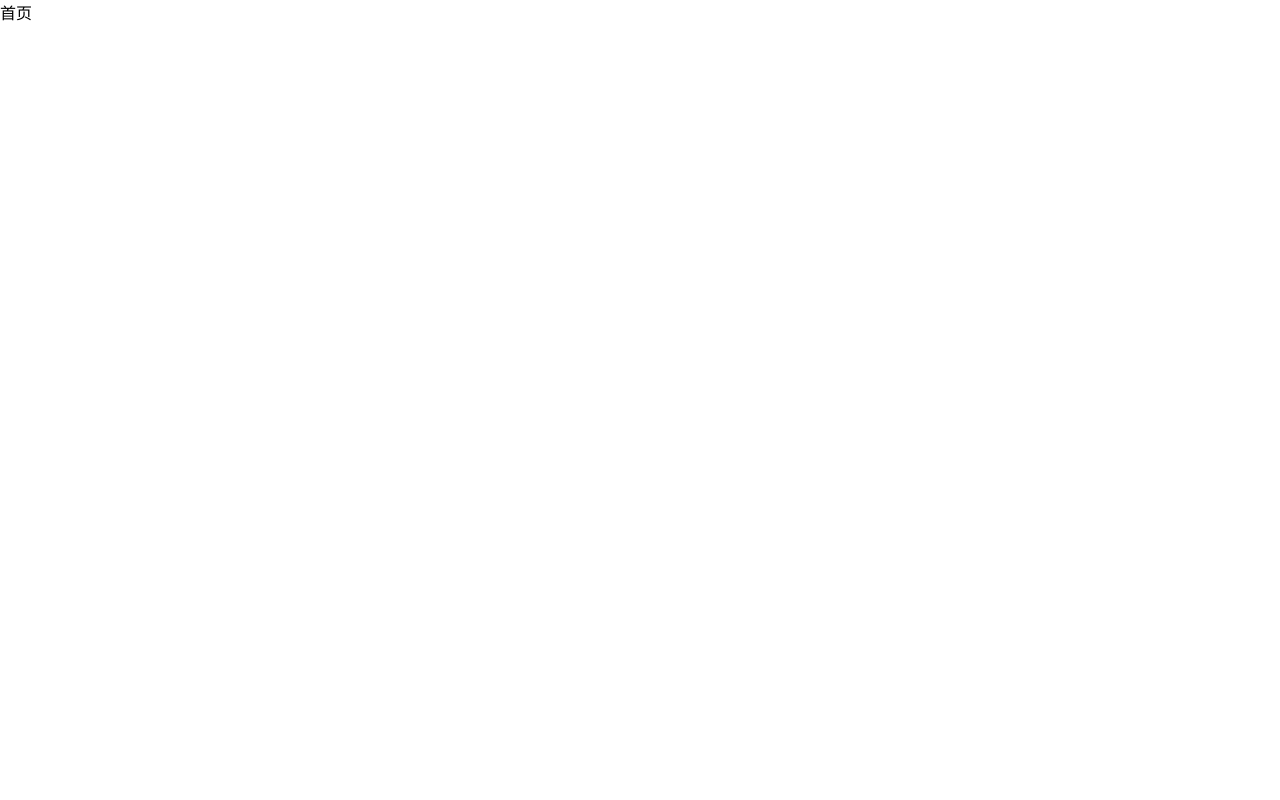
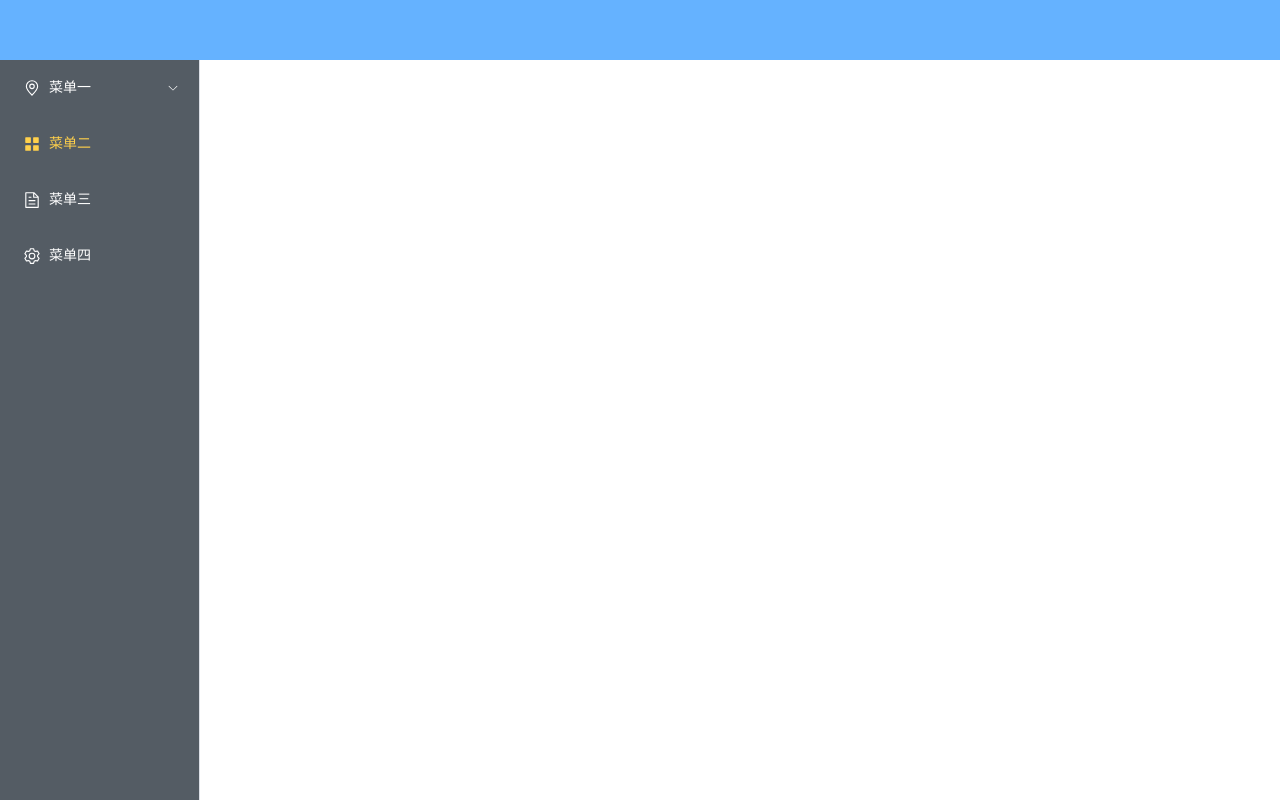
Before and after one commit to SunYiHang-Git/Vue3-Template-SYH, a Vue app: page / in a window 1280 px wide. Built offline with nearby package versions, Linux system fonts and the light colour scheme.

Commit message:
添加小说获取接口

```diff
--- a/package.json
+++ b/package.json
@@ -13,6 +13,7 @@
     "axios": "^1.7.9",
     "element-plus": "^2.9.4",
     "file-saver": "^2.0.5",
+    "jschardet": "^3.1.4",
     "lodash": "^4.17.21",
     "moment": "^2.30.1",
     "pinia": "^3.0.1",
--- /dev/null
+++ b/src/api/read.ts
@@ -0,0 +1,6 @@
+import request from '@/utils/request'
+
+/** 获取小说章节列表 */
+export const getBooksListAPI = <T>(url: string, data?: any) => {
+  return request<T>(url, 'GET', data)
+}
--- a/src/router/index.ts
+++ b/src/router/index.ts
@@ -10,6 +10,11 @@ const routes: Array<RouteRecordRaw> = [
     path: '/login',
     name: 'Login',
     component: () => import('@/view/Login.vue')
+  },
+  {
+    path: '/read',
+    name: 'Read',
+    component: () => import('@/view/ReadBook.vue')
   }
   // 可以添加更多路由
 ]
--- a/src/utils/request.ts
+++ b/src/utils/request.ts
@@ -135,7 +135,7 @@ interface RequestOptions {
   [key: string]: any
 }
 
-async function request<T>(url: string, method: HttpMethods, data: any, options: RequestOptions = {}): Promise<T> {
+async function request<T>(url: string, method: HttpMethods, data: any = {}, options: RequestOptions = {}): Promise<T> {
   try {
     const response = await axiosClient({
       url,
--- /dev/null
+++ b/src/view/ReadBook.vue
@@ -0,0 +1,103 @@
+<script setup lang="ts">
+import { getBooksListAPI } from '@/api/read'
+import type { UploadUserFile } from 'element-plus'
+import { ref } from 'vue'
+
+const fileList = ref<UploadUserFile[]>([])
+const fileContent = ref<string>('')
+const CHUNK_SIZE = 1024 * 1024 // 每次读取1MB
+
+const readChunk = (file: File, start: number, encoding: string, reader: FileReader): Promise<string> => {
+  return new Promise((resolve, reject) => {
+    const blobSlice = file.slice(start, Math.min(start + CHUNK_SIZE, file.size))
+
+    reader.onload = (e) => {
+      if (e.target?.result) {
+        resolve(e.target.result as string)
+      }
+    }
+
+    reader.onerror = (error) => {
+      reject(error)
+    }
+
+    reader.readAsText(blobSlice, encoding)
+  })
+}
+
+const handleChange = async (uploadFile: any) => {
+  const file = uploadFile.file
+  console.log('file--->', file)
+  console.log('fileList--->', fileList.value)
+  if (file) {
+    let result = ''
+    let start = 0
+    try {
+      const reader = new FileReader()
+      while (start < file.size) {
+        const chunk = await readChunk(file.slice(start, CHUNK_SIZE), start, 'UTF-8', reader)
+        result += chunk
+        start += CHUNK_SIZE
+      }
+
+      // fileContent.value = result
+      console.log('result--->', result.slice(0, 500))
+    } catch (error) {
+      console.error('Error reading file:', error)
+    }
+  }
+}
+
+/** 获取文章 */
+const getArticle = async () => {
+  try {
+    const res = await getBooksListAPI('/get/article', {})
+    console.log('res--->', res)
+  } catch (error) {
+    console.error('Error reading file:', error)
+  }
+}
+</script>
+
+<template>
+  <div class="read-box">
+    <div class="setting">
+      <el-button type="primary" @click="getArticle">获取文章</el-button>
+    </div>
+    <div class="read">
+      <pre>{{ fileContent }}</pre>
+    </div>
+  </div>
+</template>
+
+<style lang="scss" scoped>
+.read-box {
+  display: flex;
+  justify-content: space-between;
+  gap: 1px;
+  width: 100%;
+  height: 100%;
+  background-color: #f0f0f0;
+  overflow: auto;
+  .setting {
+    width: 200px;
+    height: 100%;
+    border-right: 1px solid #ccc;
+  }
+  .read {
+    flex: 1;
+    height: 100%;
+    padding: 10px;
+    box-sizing: border-box;
+    overflow: hidden;
+    pre {
+      height: 100%;
+      width: 100%;
+      white-space: pre-wrap;
+      word-wrap: break-word;
+      overflow: auto;
+      padding-bottom: 15px;
+    }
+  }
+}
+</style>
--- a/src/view/index.vue
+++ b/src/view/index.vue
@@ -1,12 +1,102 @@
-<script setup lang="ts"></script>
+<script setup lang="ts">
+import { Document, Menu as IconMenu, Location, Setting } from '@element-plus/icons-vue'
+import { useRouter } from 'vue-router'
+
+const router = useRouter()
+const handleOpen = (key: string, keyPath: string[]) => {
+  console.log(key, keyPath)
+}
+const handleClose = (key: string, keyPath: string[]) => {
+  console.log(key, keyPath)
+}
+
+const goReadPage = () => {
+  console.log('阅读--->')
+  router.push('/read')
+}
+</script>
 
 <template>
-  <div class="box">首页</div>
+  <div class="box">
+    <div class="common-layout">
+      <el-container class="container">
+        <el-header class="header"></el-header>
+        <el-container>
+          <el-aside width="200px" class="aside">
+            <el-menu
+              active-text-color="#ffd04b"
+              background-color="#545c64"
+              default-active="2"
+              text-color="#fff"
+              class="el-menu-vertical-demo menu"
+              @open="handleOpen"
+              @close="handleClose"
+            >
+              <el-sub-menu index="1">
+                <template #title>
+                  <el-icon><location /></el-icon>
+                  <span>菜单一</span>
+                </template>
+                <el-menu-item-group title="第一组" class="menu-item-group">
+                  <el-menu-item index="1-1" @click="goReadPage">阅读</el-menu-item>
+                </el-menu-item-group>
+                <el-menu-item-group title="第二组">
+                  <el-menu-item index="1-3">2-1</el-menu-item>
+                </el-menu-item-group>
+                <el-sub-menu index="1-4">
+                  <template #title>2-2</template>
+                  <el-menu-item index="1-4-1">2-2-1</el-menu-item>
+                </el-sub-menu>
+              </el-sub-menu>
+              <el-menu-item index="2">
+                <el-icon><icon-menu /></el-icon>
+                <span>菜单二</span>
+              </el-menu-item>
+              <el-menu-item index="3">
+                <el-icon><document /></el-icon>
+                <span>菜单三</span>
+              </el-menu-item>
+              <el-menu-item index="4">
+                <el-icon><setting /></el-icon>
+                <span>菜单四</span>
+              </el-menu-item>
+            </el-menu>
+          </el-aside>
+          <el-main class="main"></el-main>
+        </el-container>
+      </el-container>
+    </div>
+  </div>
 </template>
 
 <style lang="scss" scoped>
 .box {
   width: 100%;
   height: 100%;
+  overflow: hidden;
+  .common-layout {
+    height: 100%;
+    .container {
+      height: 100%;
+    }
+    .header {
+      background-color: #65b2ff;
+    }
+    .aside {
+      height: 100%;
+      ::v-deep(.el-menu-item-group__title) {
+        font-size: 18px;
+      }
+      ::v-deep(.el-menu-item) {
+        font-size: 14px;
+      }
+      .menu {
+        height: 100%;
+      }
+    }
+    .main {
+      background-color: #fff;
+    }
+  }
 }
 </style>
```
Also changed, not shown: 1 other file (tests, documents, lock files or other folders).
